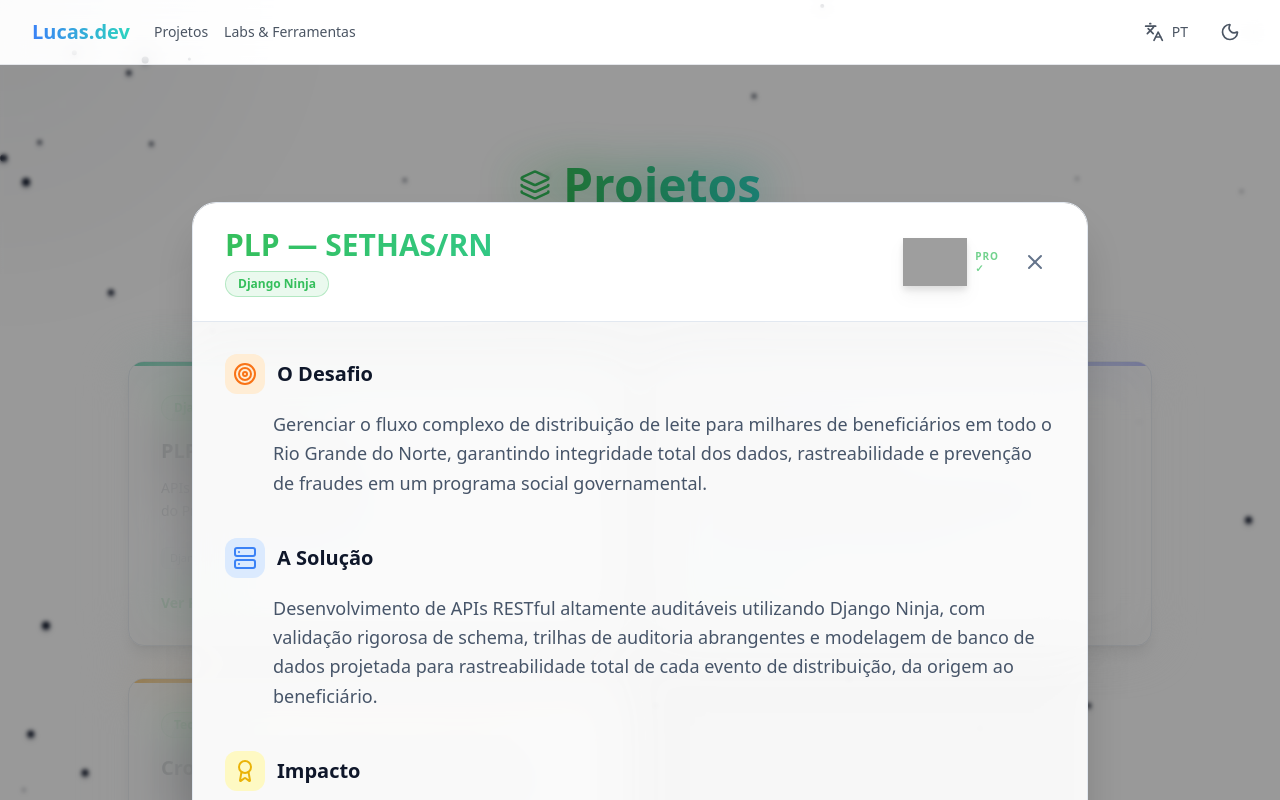
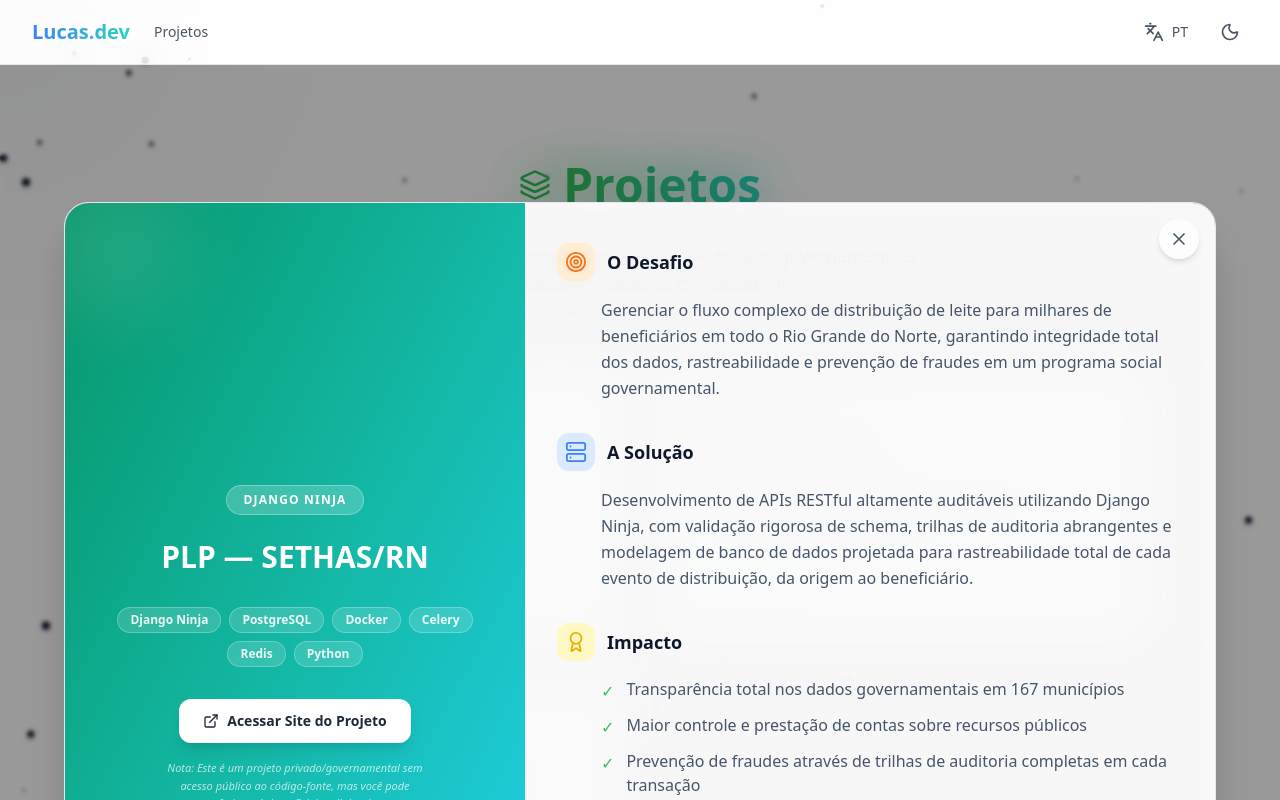
Before and after one commit to PatoCareca1/lucas.dev, a React (Vite) app in the folder frontend/: page /projects in a window 1280 px wide. Both pictures are taken after a click on the button 376 px from the left and 503 px from the top of the page. Shown: the top 800 px of the page. Built offline with nearby package versions, Linux system fonts and the light colour scheme; no server answers; grey boxes are pictures that could not be loaded.

Commit message:
feat: Define novo visual para os projetos

```diff
--- a/frontend/src/components/Navbar.tsx
+++ b/frontend/src/components/Navbar.tsx
@@ -25,9 +25,6 @@
                             <Link to="/projects" className="text-sm font-medium text-gray-600 hover:text-manjaro-green dark:text-gray-300 dark:hover:text-manjaro-green transition-colors">
                                 {t('projects.title', 'Projects')}
                             </Link>
-                            <Link to="/labs" className="text-sm font-medium text-gray-600 hover:text-manjaro-green dark:text-gray-300 dark:hover:text-manjaro-green transition-colors">
-                                {t('labs.title', 'Labs')}
-                            </Link>
                         </div>
                     </div>
                     <div className="flex items-center space-x-4">
--- a/frontend/src/components/ProjectModal.tsx
+++ b/frontend/src/components/ProjectModal.tsx
@@ -1,8 +1,8 @@
 import React, { useEffect } from 'react';
 import { motion, AnimatePresence } from 'framer-motion';
 import { useTranslation } from 'react-i18next';
-import { X, Target, Server, Award, Code2 } from 'lucide-react';
-import chibiSenior from '../assets/chibi_senior.png';
+import { X, Target, Server, Award, Code2, ExternalLink } from 'lucide-react';
+import chibiPro from '../assets/chibi_senior.png';
 
 interface ProjectModalProps {
     projectKey: string | null;
@@ -25,6 +25,13 @@
 };
 
 const defaultBadge = 'bg-slate-100 text-slate-700 border-slate-300 dark:bg-slate-800/60 dark:text-slate-300 dark:border-slate-600';
+
+// Gradient accents per project for the visual panel
+const panelGradients: Record<string, string> = {
+    plp: 'from-emerald-600 via-teal-500 to-cyan-400',
+    prp: 'from-blue-600 via-indigo-500 to-purple-400',
+    crowdless: 'from-amber-500 via-orange-400 to-rose-400',
+};
 
 const ProjectModal: React.FC<ProjectModalProps> = ({ projectKey, onClose }) => {
     const { t } = useTranslation();
@@ -52,6 +59,8 @@
     const solution = t(`projects.${projectKey}.solution`);
     const impactList = t(`projects.${projectKey}.impact`, { returnObjects: true }) as string[];
     const techStack = t(`projects.${projectKey}.tech_stack`, { returnObjects: true }) as string[];
+    const siteUrl = t(`projects.${projectKey}.site_url`, { defaultValue: '#' });
+    const disclaimer = t(`projects.${projectKey}.disclaimer`, { defaultValue: '' });
 
     return (
         <AnimatePresence>
@@ -72,120 +81,169 @@
                         animate={{ opacity: 1, scale: 1, y: 0 }}
                         exit={{ opacity: 0, scale: 0.95, y: 20 }}
                         transition={{ type: "spring", stiffness: 300, damping: 28 }}
-                        className="relative w-full max-w-4xl max-h-[90vh] overflow-y-auto rounded-3xl
+                        className="relative w-full max-w-6xl max-h-[90vh] overflow-y-auto rounded-3xl
                             bg-white/95 text-slate-900 border border-slate-200 shadow-2xl
                             dark:bg-slate-900/90 dark:text-gray-100 dark:border-manjaro-green/20 dark:shadow-none
                             backdrop-blur-xl z-10"
                     >
-                        {/* Header */}
-                        <div className="sticky top-0 z-20 flex items-center justify-between px-8 py-6 border-b border-slate-200 dark:border-slate-700/50 bg-white/90 dark:bg-slate-900/90 backdrop-blur-md rounded-t-3xl">
-                            <div className="flex items-center gap-4 flex-1 min-w-0">
-                                <div className="min-w-0 flex-1">
-                                    <h2 className="text-2xl sm:text-3xl font-extrabold text-transparent bg-clip-text bg-gradient-to-r from-manjaro-green to-teal-400 truncate">
+                        {/* Close button — always visible */}
+                        <button
+                            onClick={onClose}
+                            className="absolute top-4 right-4 z-30 p-2.5 rounded-full
+                                bg-white/80 hover:bg-slate-100 text-slate-600
+                                dark:bg-slate-800/80 dark:hover:bg-slate-700 dark:text-slate-300
+                                shadow-md transition-colors"
+                            aria-label={t('projects.close')}
+                        >
+                            <X size={20} />
+                        </button>
+
+                        {/* Two-column layout: Visual panel (left) + Content (right) */}
+                        <div className="grid grid-cols-1 lg:grid-cols-5">
+
+                            {/* === LEFT COLUMN: Visual / Architecture Panel === */}
+                            <div className={`lg:col-span-2 relative overflow-hidden rounded-t-3xl lg:rounded-l-3xl lg:rounded-tr-none
+                                bg-gradient-to-br ${panelGradients[projectKey] || 'from-slate-600 to-slate-400'}
+                                flex flex-col items-center justify-center p-8 lg:p-10 min-h-[280px] lg:min-h-0`}
+                            >
+                                {/* Decorative circles */}
+                                <div className="absolute -top-10 -left-10 w-40 h-40 rounded-full bg-white/10 blur-2xl" />
+                                <div className="absolute -bottom-10 -right-10 w-48 h-48 rounded-full bg-white/10 blur-2xl" />
+
+                                {/* Project tag badge */}
+                                <span className="relative inline-block px-4 py-1.5 text-xs font-bold uppercase tracking-widest rounded-full
+                                    bg-white/20 text-white border border-white/30 backdrop-blur-sm mb-6">
+                                    {tag}
+                                </span>
+
+                                {/* Title on the panel */}
+                                <h2 className="relative text-2xl sm:text-3xl font-extrabold text-white text-center leading-tight mb-8">
                                     {title}
                                 </h2>
-                                    <span className="inline-block mt-2 px-3 py-1 text-xs font-semibold rounded-full bg-manjaro-green/10 text-manjaro-green border border-manjaro-green/30">
-                                        {tag}
+
+                                {/* Tech stack badges on panel */}
+                                <div className="relative flex flex-wrap justify-center gap-2 mb-8">
+                                    {techStack.map((tech, idx) => (
+                                        <span
+                                            key={idx}
+                                            className="px-3 py-1 rounded-full text-xs font-semibold
+                                                bg-white/15 text-white/90 border border-white/25 backdrop-blur-sm"
+                                        >
+                                            {tech}
                                         </span>
+                                    ))}
                                 </div>
 
-                                {/* Chibi Pro Validator */}
-                                <div className="hidden sm:flex items-center gap-2 shrink-0">
-                                    <img
-                                        src={chibiSenior}
-                                        alt="Chibi Pro"
-                                        className="w-16 h-16 object-contain drop-shadow-lg"
-                                        onError={(e) => e.currentTarget.style.display = 'none'}
-                                    />
-                                    <span className="text-[10px] font-bold text-manjaro-green/70 dark:text-manjaro-green/50 uppercase tracking-widest writing-vertical rotate-0 leading-tight">
-                                        PRO<br />✓
-                                    </span>
-                                </div>
+                                {/* CTA Button */}
+                                <a
+                                    href={siteUrl}
+                                    target="_blank"
+                                    rel="noopener noreferrer"
+                                    className="relative inline-flex items-center gap-2 px-6 py-3 rounded-xl
+                                        bg-white text-slate-800 font-bold text-sm
+                                        hover:bg-white/90 hover:scale-105
+                                        shadow-lg transition-all duration-200"
+                                >
+                                    <ExternalLink size={16} />
+                                    {t('projects.visit_site')}
+                                </a>
+
+                                {/* Disclaimer footnote */}
+                                {disclaimer && (
+                                    <p className="relative mt-4 text-[11px] text-white/70 italic text-center max-w-[260px] leading-relaxed">
+                                        {disclaimer}
+                                    </p>
+                                )}
                             </div>
 
-                            {/* Close button */}
-                            <button
-                                onClick={onClose}
-                                className="ml-4 p-2 rounded-full hover:bg-slate-100 dark:hover:bg-slate-800 transition-colors text-slate-500 dark:text-slate-400"
-                                aria-label={t('projects.close')}
-                            >
-                                <X size={24} />
-                            </button>
-                        </div>
+                            {/* === RIGHT COLUMN: Content === */}
+                            <div className="lg:col-span-3 px-8 py-8 lg:py-10 space-y-8">
 
-                        {/* Body */}
-                        <div className="px-8 py-8 space-y-10">
-                            {/* Challenge Section */}
+                                {/* Section: Challenge */}
                                 <section>
                                     <div className="flex items-center gap-3 mb-4">
                                         <div className="p-2 rounded-xl bg-orange-100 dark:bg-orange-900/30">
-                                        <Target className="text-orange-500" size={24} />
+                                            <Target className="text-orange-500" size={22} />
                                         </div>
-                                    <h3 className="text-xl font-bold text-slate-900 dark:text-white">
+                                        <h3 className="text-lg font-bold text-slate-900 dark:text-white">
                                             {t('projects.sections.challenge')}
                                         </h3>
                                     </div>
-                                <p className="text-slate-600 dark:text-slate-300 leading-relaxed text-lg pl-12">
+                                    <p className="text-slate-600 dark:text-slate-300 leading-relaxed pl-11">
                                         {challenge}
                                     </p>
                                 </section>
 
-                            {/* Solution Section */}
+                                {/* Section: Solution */}
                                 <section>
                                     <div className="flex items-center gap-3 mb-4">
                                         <div className="p-2 rounded-xl bg-blue-100 dark:bg-blue-900/30">
-                                        <Server className="text-blue-500" size={24} />
+                                            <Server className="text-blue-500" size={22} />
                                         </div>
-                                    <h3 className="text-xl font-bold text-slate-900 dark:text-white">
+                                        <h3 className="text-lg font-bold text-slate-900 dark:text-white">
                                             {t('projects.sections.solution')}
                                         </h3>
                                     </div>
-                                <p className="text-slate-600 dark:text-slate-300 leading-relaxed text-lg pl-12">
+                                    <p className="text-slate-600 dark:text-slate-300 leading-relaxed pl-11">
                                         {solution}
                                     </p>
                                 </section>
 
-                            {/* Impact Section */}
+                                {/* Section: Impact */}
                                 <section>
                                     <div className="flex items-center gap-3 mb-4">
                                         <div className="p-2 rounded-xl bg-yellow-100 dark:bg-yellow-900/30">
-                                        <Award className="text-yellow-500" size={24} />
+                                            <Award className="text-yellow-500" size={22} />
                                         </div>
-                                    <h3 className="text-xl font-bold text-slate-900 dark:text-white">
+                                        <h3 className="text-lg font-bold text-slate-900 dark:text-white">
                                             {t('projects.sections.impact')}
                                         </h3>
                                     </div>
-                                <ul className="space-y-3 pl-12">
+                                    <ul className="space-y-2.5 pl-11">
                                         {impactList.map((item, idx) => (
-                                        <li key={idx} className="flex items-start gap-3 text-slate-600 dark:text-slate-300 text-lg">
-                                            <span className="text-manjaro-green mt-1 shrink-0">✓</span>
+                                            <li key={idx} className="flex items-start gap-3 text-slate-600 dark:text-slate-300">
+                                                <span className="text-manjaro-green mt-0.5 shrink-0">✓</span>
                                                 {item}
                                             </li>
                                         ))}
                                     </ul>
                                 </section>
 
-                            {/* Tech Stack Section */}
+                                {/* Tech Stack inline (right side, compact) */}
                                 <section>
-                                <div className="flex items-center gap-3 mb-5">
+                                    <div className="flex items-center gap-3 mb-4">
                                         <div className="p-2 rounded-xl bg-violet-100 dark:bg-violet-900/30">
-                                        <Code2 className="text-violet-500" size={24} />
+                                            <Code2 className="text-violet-500" size={22} />
                                         </div>
-                                    <h3 className="text-xl font-bold text-slate-900 dark:text-white">
+                                        <h3 className="text-lg font-bold text-slate-900 dark:text-white">
                                             {t('projects.sections.tech_stack')}
                                         </h3>
                                     </div>
-                                <div className="flex flex-wrap gap-2 pl-12">
+                                    <div className="flex flex-wrap gap-2 pl-11">
                                         {techStack.map((tech, idx) => (
                                             <span
                                                 key={idx}
-                                            className={`px-4 py-1.5 rounded-full text-sm font-semibold border transition-transform hover:scale-105 ${techColors[tech] || defaultBadge}`}
+                                                className={`px-3 py-1 rounded-full text-sm font-semibold border transition-transform hover:scale-105 ${techColors[tech] || defaultBadge}`}
                                             >
                                                 {tech}
                                             </span>
                                         ))}
                                     </div>
                                 </section>
+
+                                {/* Chibi Pro Signature */}
+                                <div className="flex items-center justify-end gap-2 pt-4 border-t border-slate-100 dark:border-slate-800">
+                                    <span className="text-[10px] font-bold text-manjaro-green/60 dark:text-manjaro-green/40 uppercase tracking-widest leading-tight text-right">
+                                        PRO<br />✓
+                                    </span>
+                                    <img
+                                        src={chibiPro}
+                                        alt="Chibi Pro"
+                                        className="w-14 h-14 object-contain drop-shadow-lg opacity-80 hover:opacity-100 transition-opacity"
+                                        onError={(e) => e.currentTarget.style.display = 'none'}
+                                    />
+                                </div>
+                            </div>
                         </div>
                     </motion.div>
                 </div>
--- a/frontend/src/locales/en/translation.json
+++ b/frontend/src/locales/en/translation.json
@@ -299,6 +299,7 @@
         "title": "Projects",
         "subtitle": "Real-world systems I've built and shipped — from government-scale APIs to hackathon-winning prototypes.",
         "view_project": "View Project",
+        "visit_site": "Visit Project Site",
         "close": "Close",
         "sections": {
             "challenge": "The Challenge",
@@ -325,7 +326,9 @@
                 "Celery",
                 "Redis",
                 "Python"
-            ]
+            ],
+            "site_url": "#",
+            "disclaimer": "Note: This is a private/governmental project with no public access to the source code, but you can check the official page at the link above."
         },
         "prp": {
             "title": "PRP — SETHAS/RN",
@@ -346,7 +349,9 @@
                 "Docker",
                 "Celery",
                 "Redis"
-            ]
+            ],
+            "site_url": "#",
+            "disclaimer": "Note: This is a private/governmental project with no public access to the source code, but you can check the official page at the link above."
         },
         "crowdless": {
             "title": "Crowdless — Hackathon HackaPower",
@@ -366,7 +371,9 @@
                 "jQuery",
                 "Bootstrap",
                 "SQLite"
-            ]
+            ],
+            "site_url": "#",
+            "disclaimer": "Note: This is a hackathon project. You can check the official event page at the link above."
         }
     }
 }
--- a/frontend/src/locales/pt/translation.json
+++ b/frontend/src/locales/pt/translation.json
@@ -299,6 +299,7 @@
         "title": "Projetos",
         "subtitle": "Sistemas reais que construí e entreguei — de APIs governamentais a protótipos vencedores de hackathon.",
         "view_project": "Ver Projeto",
+        "visit_site": "Acessar Site do Projeto",
         "close": "Fechar",
         "sections": {
             "challenge": "O Desafio",
@@ -325,7 +326,9 @@
                 "Celery",
                 "Redis",
                 "Python"
-            ]
+            ],
+            "site_url": "#",
+            "disclaimer": "Nota: Este é um projeto privado/governamental sem acesso público ao código-fonte, mas você pode conferir a página oficial no link acima."
         },
         "prp": {
             "title": "PRP — SETHAS/RN",
@@ -346,7 +349,9 @@
                 "Docker",
                 "Celery",
                 "Redis"
-            ]
+            ],
+            "site_url": "#",
+            "disclaimer": "Nota: Este é um projeto privado/governamental sem acesso público ao código-fonte, mas você pode conferir a página oficial no link acima."
         },
         "crowdless": {
             "title": "Crowdless — Hackathon HackaPower",
@@ -366,7 +371,9 @@
                 "jQuery",
                 "Bootstrap",
                 "SQLite"
-            ]
+            ],
+            "site_url": "#",
+            "disclaimer": "Nota: Este é um projeto de hackathon. Confira a página oficial do evento no link acima."
         }
     }
 }
```
Lines whose indentation alone changed are shown as unchanged.
